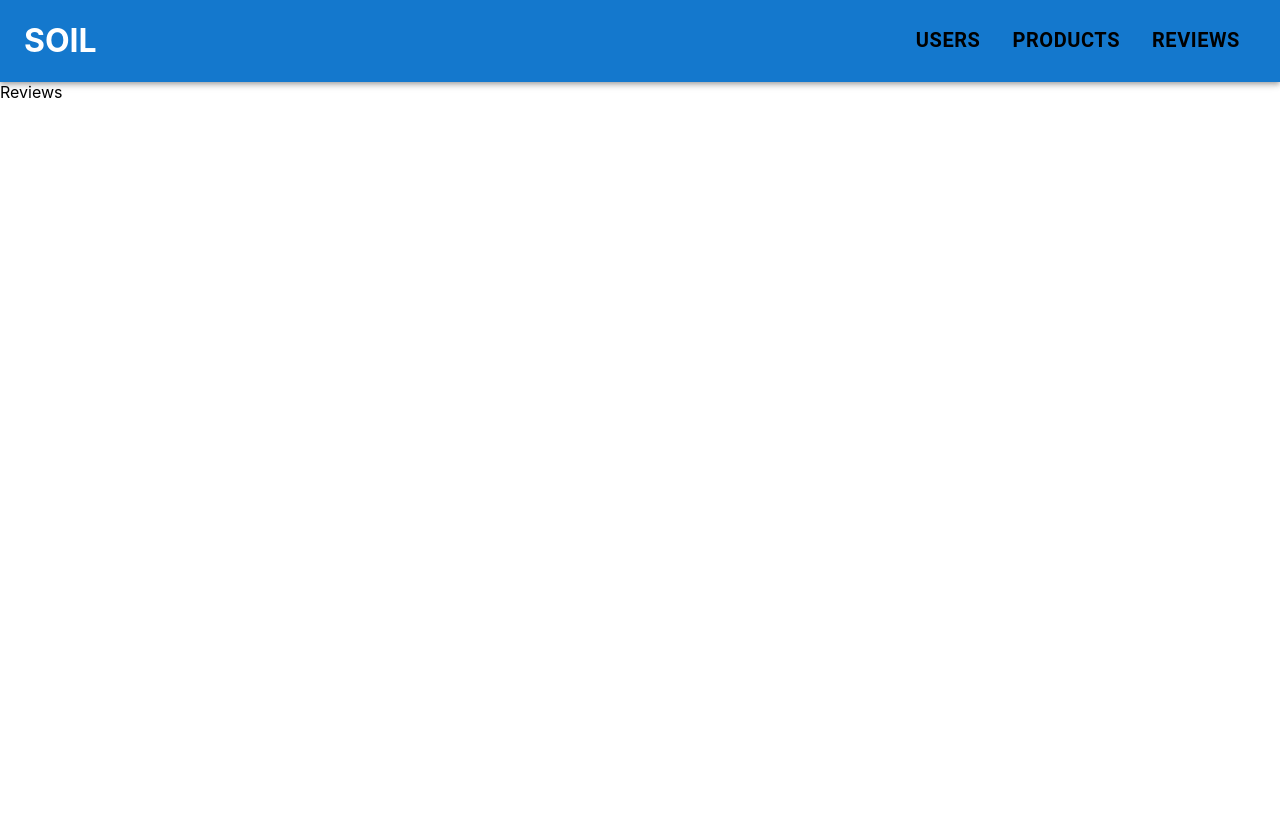
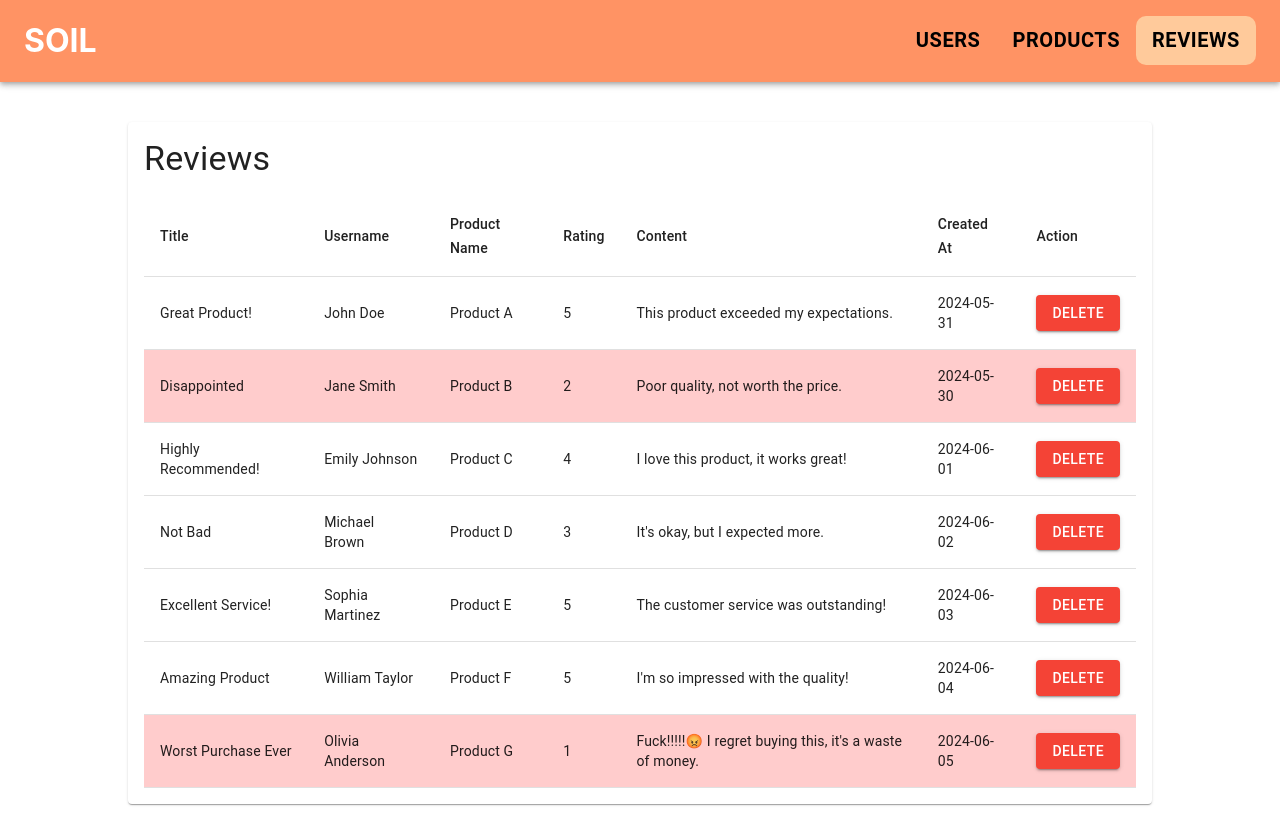
Before and after one commit to tonythai12/SOIL-React.js-Web-Application, a React (Create React App) app in the folder Admin-React/: page /admin/review in a window 1280 px wide. Built offline with nearby package versions, Linux system fonts and the light colour scheme.

Commit message:
0531_002
- Review UI update

```diff
--- a/Admin-React/src/pages/Main.js
+++ b/Admin-React/src/pages/Main.js
@@ -1,4 +1,4 @@
-import React, { useState } from 'react';
+import React, { useEffect, useState } from 'react';
 import AppBar from '@mui/material/AppBar';
 import Toolbar from '@mui/material/Toolbar';
 import Tabs from '@mui/material/Tabs';
@@ -9,6 +9,7 @@ import { Stack } from '@mui/material';
 export default function MainPage() {
   const navigate = useNavigate();
   const [selectedTab, setSelectedTab] = useState('');
+  const pathName = window.location.pathname.split('/')[2];
   const appBarBgColor =
     selectedTab === 'product'
       ? '	#46BD7B'
@@ -19,7 +20,11 @@ export default function MainPage() {
     setSelectedTab(pathName);
     navigate(`/admin/${pathName}`);
   };
-  console.log(selectedTab);
+
+  console.log(pathName);
+  useEffect(() => {
+    setSelectedTab(pathName);
+  }, [pathName]);
   return (
     <Stack
       sx={{
--- a/Admin-React/src/pages/Products.js
+++ b/Admin-React/src/pages/Products.js
@@ -79,10 +79,10 @@ export default function Products() {
 
   const columns = [
     { field: 'name', headerName: 'Name', width: 150 },
-    { field: 'description', headerName: 'Description', width: 200 },
-    { field: 'price', headerName: 'Price', width: 100 },
-    { field: 'salePrice', headerName: 'Sale Price', width: 100 },
-    { field: 'imageUrl', headerName: 'Image URL', width: 200 },
+    { field: 'description', headerName: 'Description', width: 250 },
+    { field: 'price', headerName: 'Price', width: 120 },
+    { field: 'salePrice', headerName: 'Sale Price', width: 120 },
+    { field: 'imageUrl', headerName: 'Image URL', width: 230 },
     {
       field: 'isSale',
       headerName: 'Is Sale',
@@ -132,7 +132,20 @@ export default function Products() {
         </Button>
       </Stack>
       <div style={{ height: 400, width: '80%' }}>
-        <DataGrid rows={products} columns={columns} pageSize={5} />
+        <DataGrid
+          rows={products}
+          columns={columns}
+          pageSize={5}
+          componentsProps={{
+            columnHeaders: {
+              style: {
+                backgroundColor: '#f55',
+                color: '#000',
+                fontSize: '500px',
+              },
+            },
+          }}
+        />
       </div>
       <Dialog open={open} onClose={handleClose}>
         <DialogTitle>
--- a/Admin-React/src/pages/Reviews.js
+++ b/Admin-React/src/pages/Reviews.js
@@ -1,5 +1,224 @@
-import React from 'react';
+import React, { useState } from 'react';
+import {
+  Table,
+  TableBody,
+  TableCell,
+  TableContainer,
+  TableHead,
+  TableRow,
+  Paper,
+  Button,
+  Typography,
+  Dialog,
+  DialogTitle,
+  DialogContent,
+  DialogActions,
+  Stack,
+} from '@mui/material';
+import { createTheme, ThemeProvider } from '@mui/material/styles';
+
+const initialReviews = [
+  {
+    id: 1,
+    username: 'John Doe',
+    title: 'Great Product!',
+    productName: 'Product A',
+    rating: 5,
+    content: 'This product exceeded my expectations.',
+    created_at: '2024-05-31',
+  },
+  {
+    id: 2,
+    username: 'Jane Smith',
+    title: 'Disappointed',
+    productName: 'Product B',
+    rating: 2,
+    content: 'Poor quality, not worth the price.',
+    created_at: '2024-05-30',
+  },
+  {
+    id: 6,
+    username: 'Emily Johnson',
+    title: 'Highly Recommended!',
+    productName: 'Product C',
+    rating: 4,
+    content: 'I love this product, it works great!',
+    created_at: '2024-06-01',
+  },
+  {
+    id: 7,
+    username: 'Michael Brown',
+    title: 'Not Bad',
+    productName: 'Product D',
+    rating: 3,
+    content: "It's okay, but I expected more.",
+    created_at: '2024-06-02',
+  },
+  {
+    id: 8,
+    username: 'Sophia Martinez',
+    title: 'Excellent Service!',
+    productName: 'Product E',
+    rating: 5,
+    content: 'The customer service was outstanding!',
+    created_at: '2024-06-03',
+  },
+  {
+    id: 9,
+    username: 'William Taylor',
+    title: 'Amazing Product',
+    productName: 'Product F',
+    rating: 5,
+    content: "I'm so impressed with the quality!",
+    created_at: '2024-06-04',
+  },
+  {
+    id: 10,
+    username: 'Olivia Anderson',
+    title: 'Worst Purchase Ever',
+    productName: 'Product G',
+    rating: 1,
+    content: "Fuck!!!!!😡 I regret buying this, it's a waste of money.",
+    created_at: '2024-06-05',
+  },
+];
+
+const theme = createTheme({
+  palette: {
+    primary: {
+      main: '#1976d2',
+    },
+    secondary: {
+      main: '#f44336',
+    },
+  },
+});
 
 export default function Reviews() {
-  return <div>Reviews</div>;
+  const [reviews, setReviews] = useState(initialReviews);
+  const [openDialog, setOpenDialog] = useState(false);
+  const [selectedReview, setSelectedReview] = useState(null);
+
+  const handleDeleteReview = (id) => {
+    setReviews(reviews.filter((review) => review.id !== id));
+    setOpenDialog(false);
+  };
+
+  const handleOpenDialog = (review) => {
+    setSelectedReview(review);
+    setOpenDialog(true);
+  };
+
+  const handleCloseDialog = () => {
+    setSelectedReview(null);
+    setOpenDialog(false);
+  };
+
+  return (
+    <Stack alignItems='center' sx={{ mt: 5 }}>
+      <Stack
+        direction='row'
+        justifyContent='flex-end'
+        sx={{ width: '80%', mb: 2 }}
+      >
+        <ThemeProvider theme={theme}>
+          <TableContainer component={Paper} sx={{ padding: 2 }}>
+            <Typography variant='h4' sx={{ marginBottom: 2 }}>
+              Reviews
+            </Typography>
+            <Table>
+              <TableHead>
+                <TableRow>
+                  <TableCell>Title</TableCell>
+                  <TableCell>Username</TableCell>
+                  <TableCell>Product Name</TableCell>
+                  <TableCell>Rating</TableCell>
+                  <TableCell>Content</TableCell>
+                  <TableCell>Created At</TableCell>
+                  <TableCell>Action</TableCell>
+                </TableRow>
+              </TableHead>
+              <TableBody>
+                {reviews.map((review) => (
+                  <TableRow
+                    key={review.id}
+                    sx={
+                      review.title.toLowerCase().includes('disappointed') ||
+                      review.content.toLowerCase().includes('poor quality') ||
+                      review.content.toLowerCase().includes('fuck')
+                        ? { backgroundColor: '#ffcccc' }
+                        : {}
+                    }
+                  >
+                    <TableCell>{review.title}</TableCell>
+                    <TableCell>{review.username}</TableCell>
+                    <TableCell>{review.productName}</TableCell>
+                    <TableCell>{review.rating}</TableCell>
+                    <TableCell>{review.content}</TableCell>
+                    <TableCell>{review.created_at}</TableCell>
+                    <TableCell>
+                      <Button
+                        onClick={() => handleOpenDialog(review)}
+                        variant='contained'
+                        color='secondary'
+                      >
+                        Delete
+                      </Button>
+                    </TableCell>
+                  </TableRow>
+                ))}
+              </TableBody>
+            </Table>
+          </TableContainer>
+          <Dialog open={openDialog} onClose={handleCloseDialog}>
+            <DialogTitle>Delete Review</DialogTitle>
+            <DialogContent>
+              <Typography variant='body1'>
+                Are you sure you want to delete this review?
+              </Typography>
+              {selectedReview && (
+                <>
+                  <Typography
+                    variant='h6'
+                    sx={{ marginTop: 2, marginBottom: 1 }}
+                  >
+                    {selectedReview.title}
+                  </Typography>
+                  <Typography
+                    variant='subtitle1'
+                    sx={{ color: '#888', marginBottom: 1 }}
+                  >
+                    By: {selectedReview.username}
+                  </Typography>
+                  <Typography variant='body1' sx={{ marginBottom: 1 }}>
+                    Product: {selectedReview.productName}
+                  </Typography>
+                  <Typography variant='body1' sx={{ marginBottom: 1 }}>
+                    Rating: {selectedReview.rating}
+                  </Typography>
+                  <Typography variant='body1' sx={{ marginBottom: 1 }}>
+                    {selectedReview.content}
+                  </Typography>
+                  <Typography variant='caption' sx={{ color: '#888' }}>
+                    Created at: {selectedReview.created_at}
+                  </Typography>
+                </>
+              )}
+            </DialogContent>
+            <DialogActions>
+              <Button onClick={handleCloseDialog} color='primary'>
+                Cancel
+              </Button>
+              <Button
+                onClick={() => handleDeleteReview(selectedReview.id)}
+                color='secondary'
+              >
+                Delete
+              </Button>
+            </DialogActions>
+          </Dialog>
+        </ThemeProvider>
+      </Stack>
+    </Stack>
+  );
 }
```
